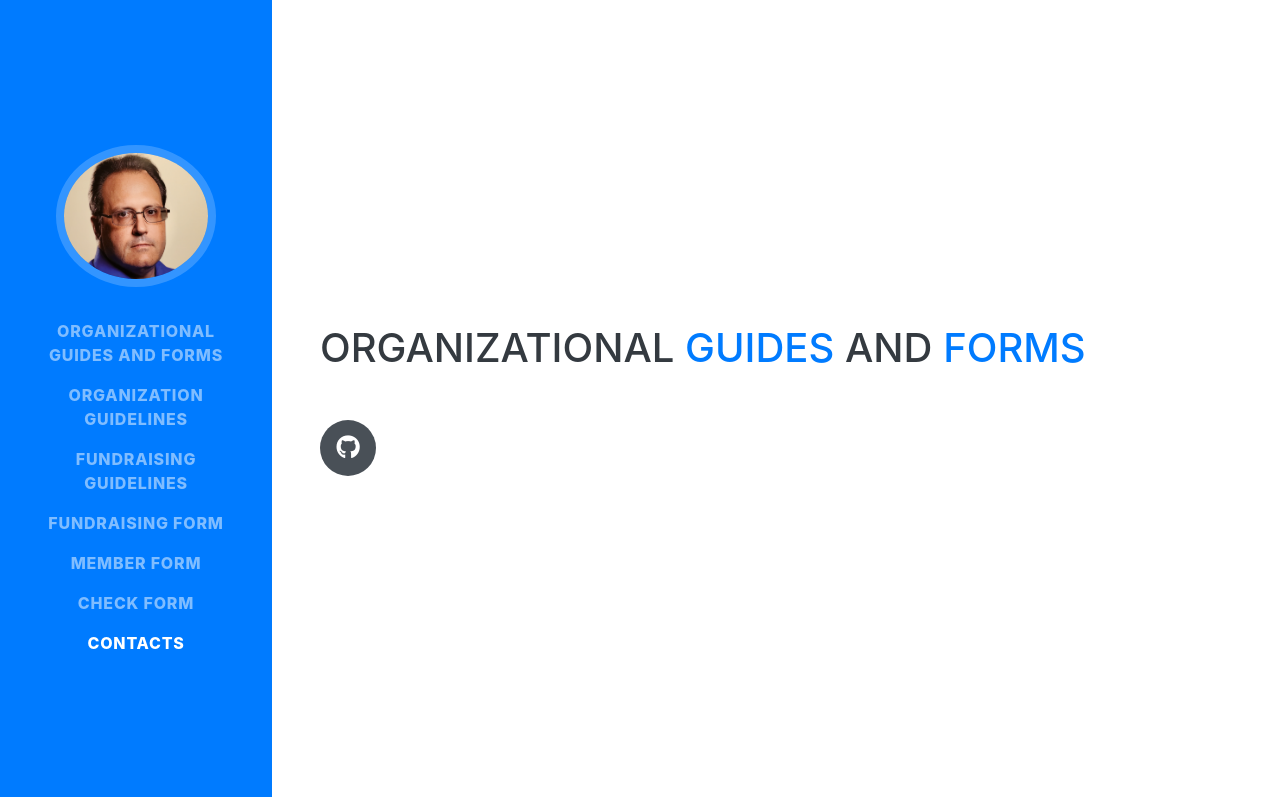
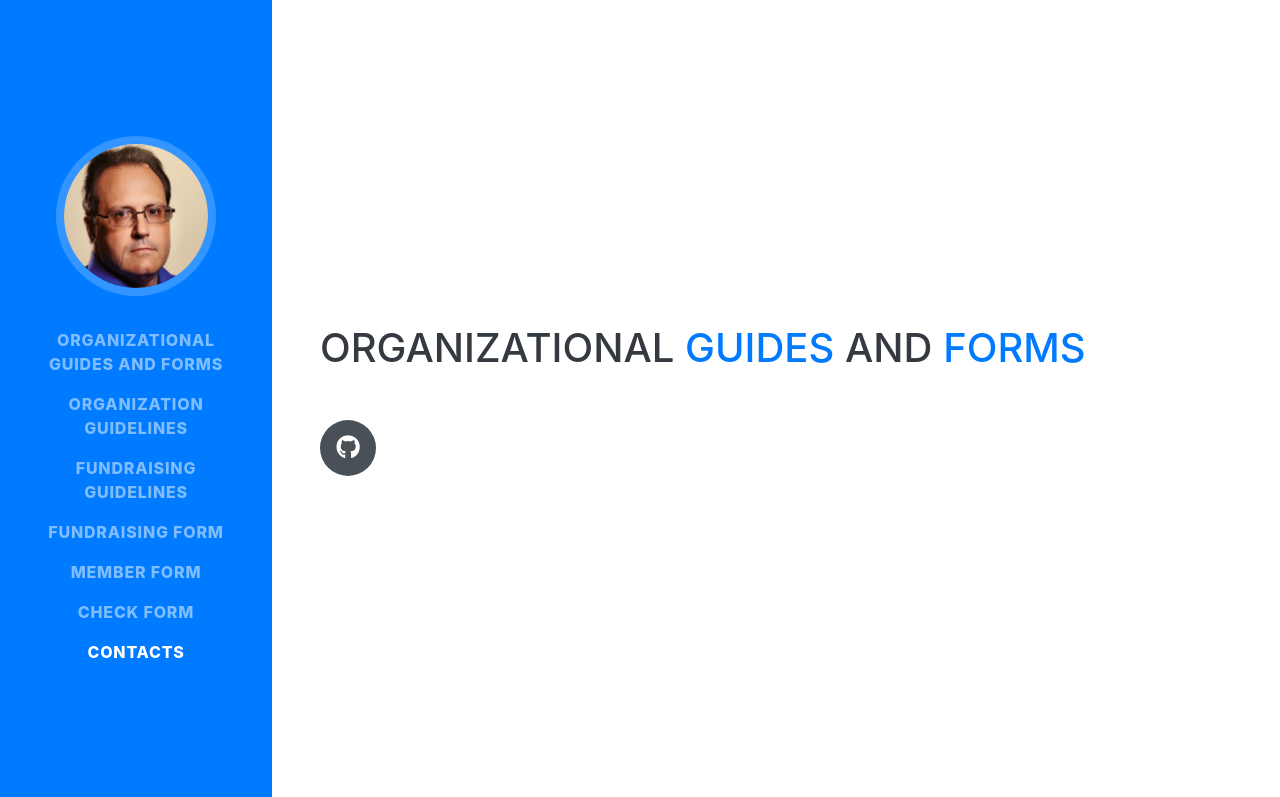
Before and after one commit to ejakicic/ClubForms, a website with bundled scripts: page index.html in a window 1280 px wide. Shown: the top 797 px of the page. Built offline with nearby package versions, Linux system fonts and the light colour scheme; a web font is replaced by a local one.

Commit message:
Circle picture

```diff
--- a/index.html
+++ b/index.html
@@ -30,7 +30,7 @@
             <span class="d-block d-lg-none"></span>
             <span class="d-none d-lg-block">
 
-                <img class="img-fluid img-profile rounded-circle mx-auto mb-3" src="Cottrell%20Picture.jpg" alt="Cottrell">
+                <img class="img-fluid img-profile rounded-circle mx-auto mb-3" src="Cottrell%20Picture1.jpg" alt="Cottrell">
 
             </span>
         </a>
```
Also changed, not shown: Cottrell Picture1.jpg (added).
